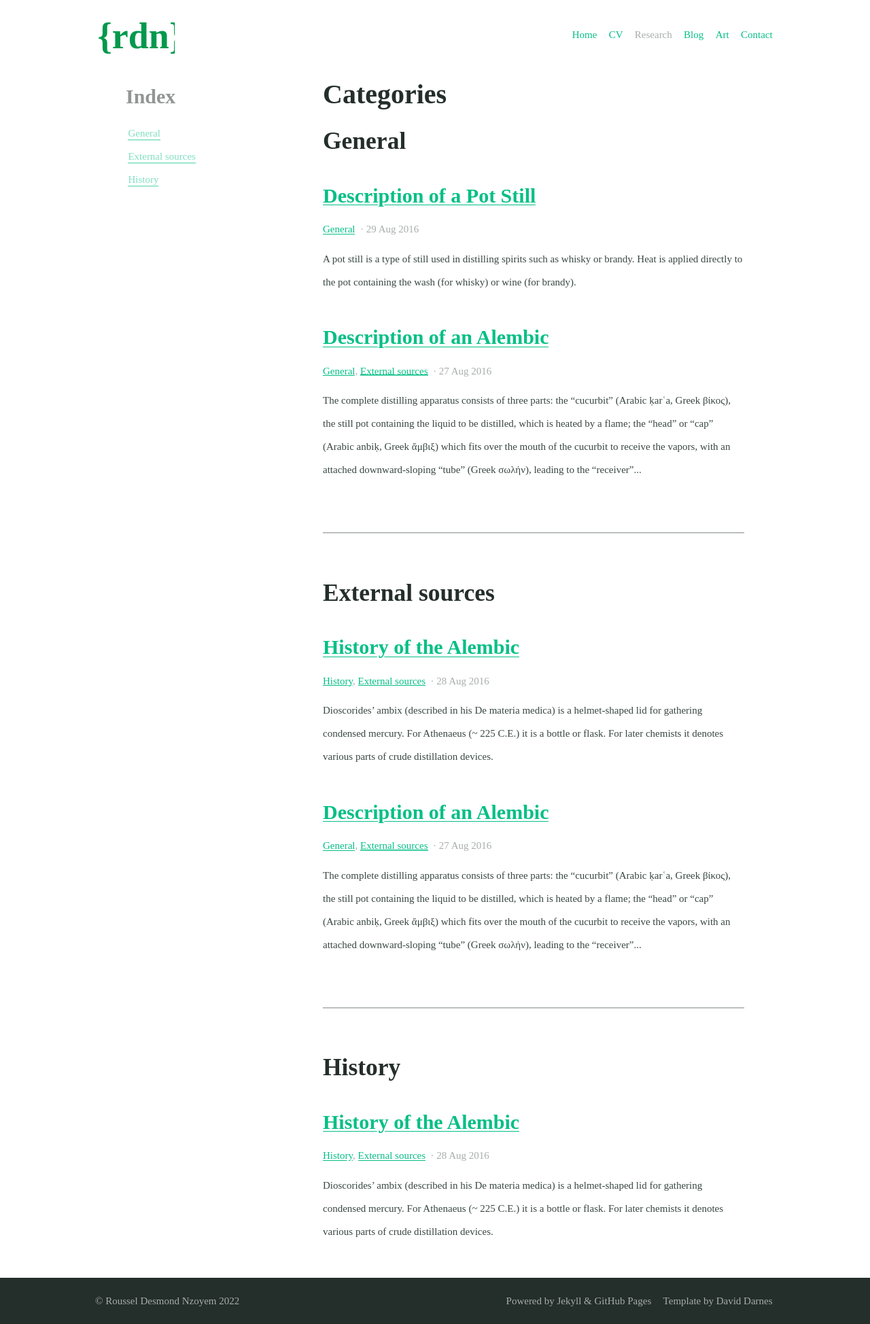
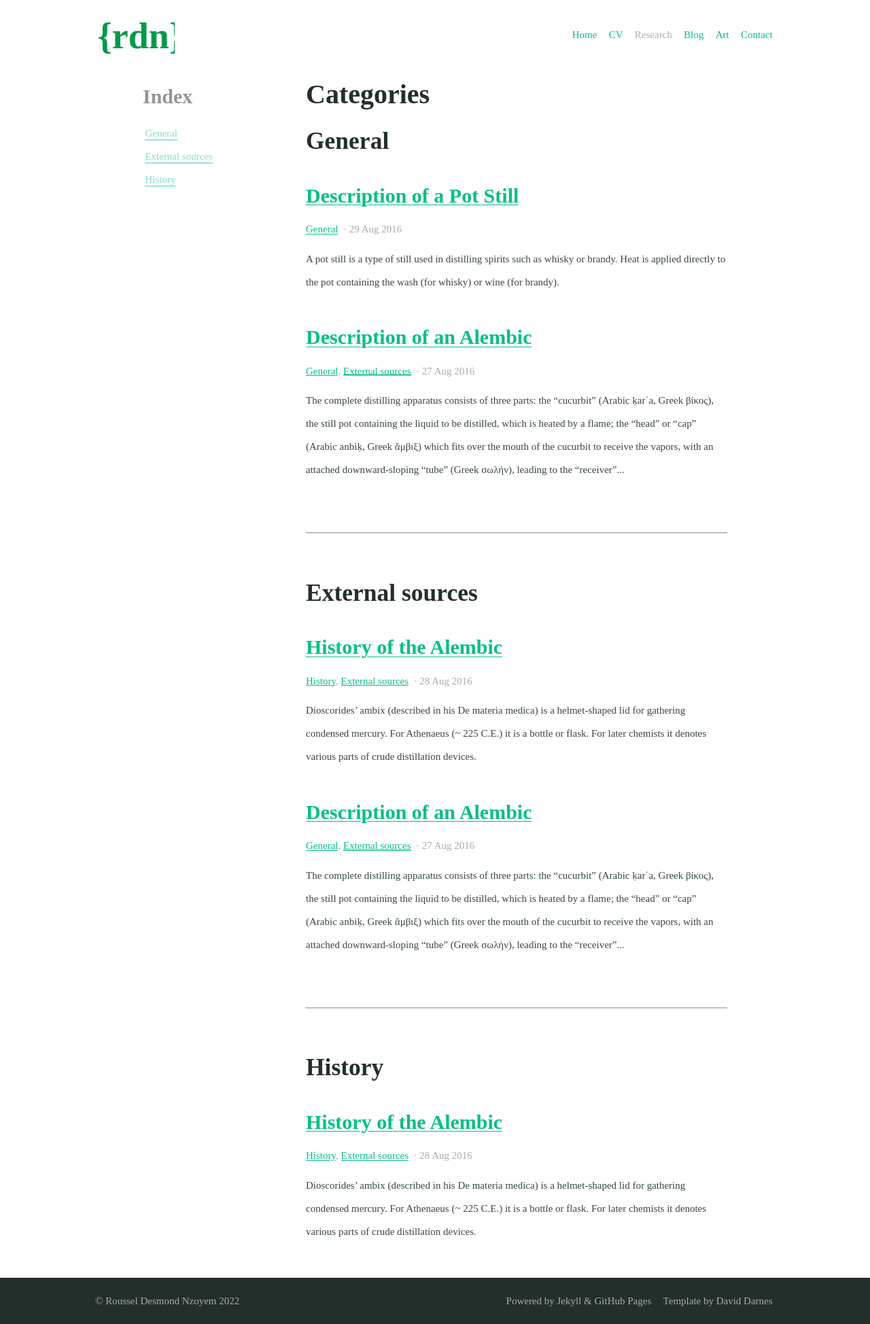
Before and after one commit to ddrous/desmond-rn.github.io, a Jekyll site: the page built from categories.md, in a window 1280 px wide. Shown: the whole page at 68% size. Built offline with Jekyll 4.4.1, drawn with Linux system fonts in a browser that asks for light colours.

```diff
--- a/_includes/site-aside.html
+++ b/_includes/site-aside.html
@@ -7,7 +7,7 @@
 
   {% elsif page.layout == "page" or page.layout == "home" or page.layout == "blog" %}
     <section class="section  section--description">
-      <h2>About Me</h2>
+      <h2><center>About Me</center></h2>
       {% include figure.html image="../assets/profile.png" caption="Roussel Desmond Nzoyem" width="150" height="178" %}
       <p>{{ site.description }}</p>
       {% include nav-social.html %}
--- a/_sass/_theme.scss
+++ b/_sass/_theme.scss
@@ -148,7 +148,7 @@ body {
 
 .aside {
   @include breakpoint(break-1) {
-    max-width: 25%;
+    max-width: 20%;
     margin-left: 4%;
     @include flex(1, 0, auto);
     opacity: 0.5;
```
